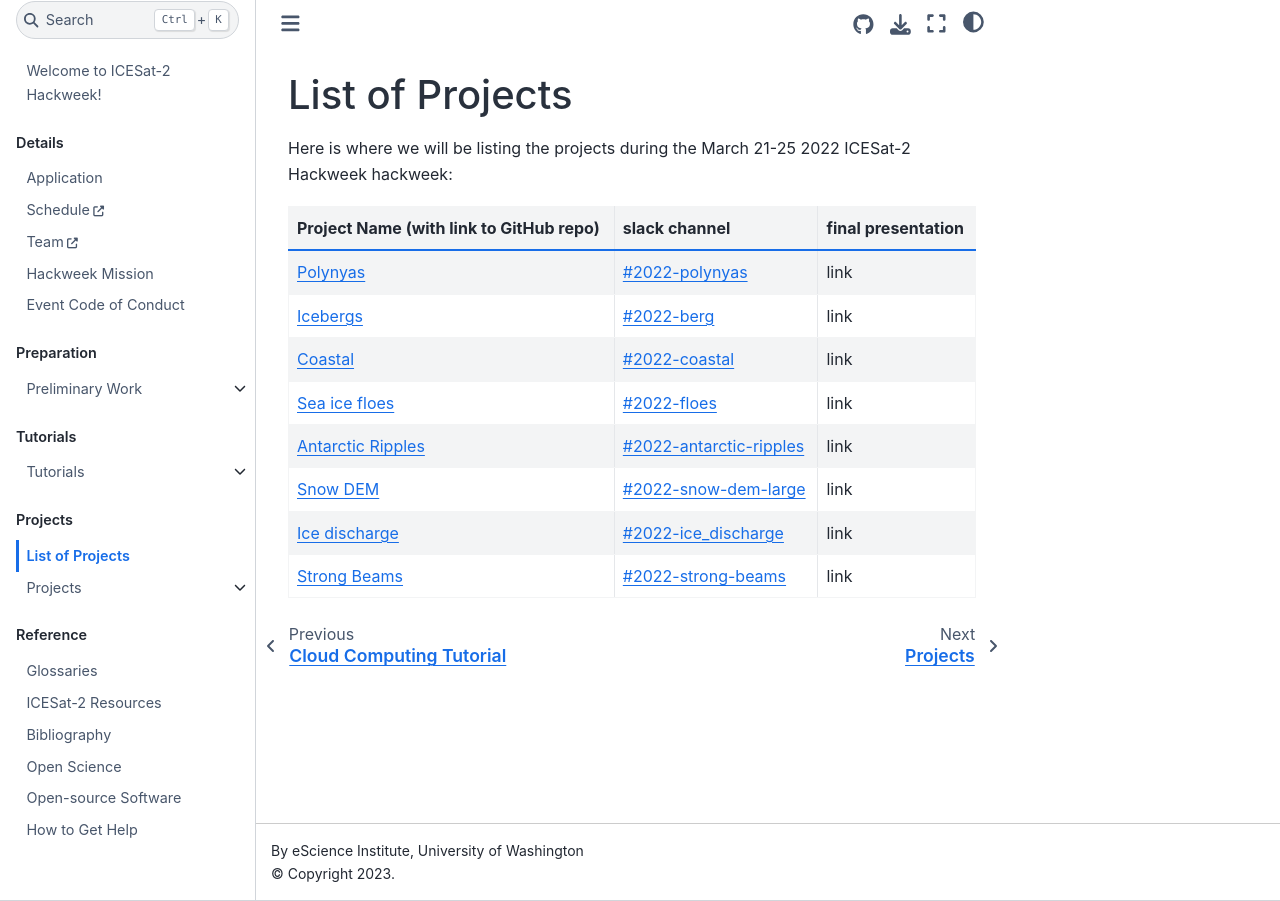
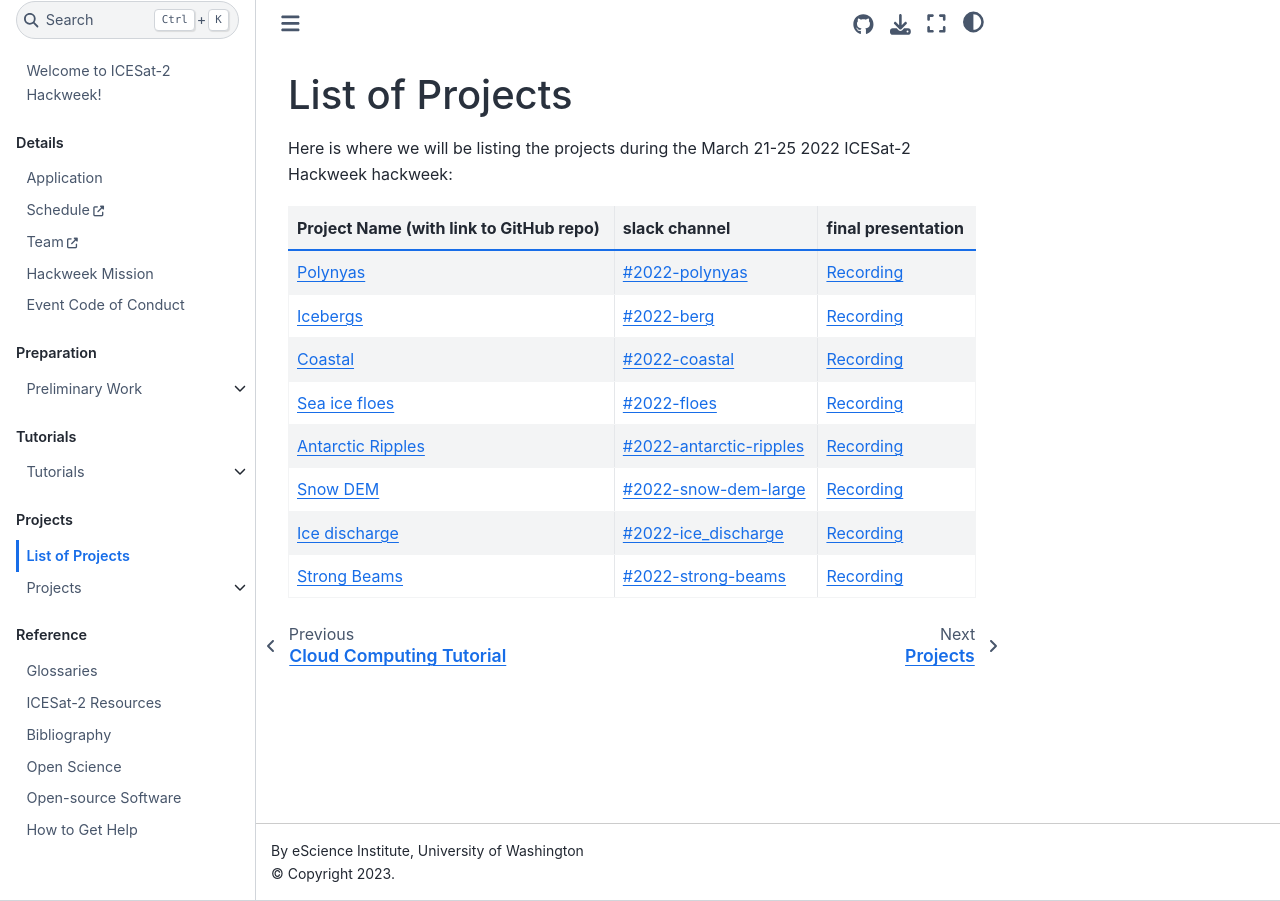
Before and after one commit to ICESAT-2HackWeek/website2022, a Jupyter Book: the page built from book/projects/list_of_projects.md, in a window 1280 px wide. Built offline with Jupyter Book 1.0.4 settings and Sphinx 7.4.7 and the Sphinx Book theme 1.1.4, drawn with Linux system fonts in a browser that asks for light colours; pages that are not in the unit, such as notebooks, are missing from menus.

Commit message:
add links to project presentations

```diff
--- a/book/projects/list_of_projects.md
+++ b/book/projects/list_of_projects.md
@@ -4,11 +4,11 @@ Here is where we will be listing the projects during the {{dates}} {{ hackweek }
 
 | Project Name (with link to GitHub repo) | slack channel | final presentation |
 |:--------|:--------|:-----|
-| [Polynyas](https://github.com/ICESAT-2HackWeek/Polynyas) | [#2022-polynyas](https://icesat2hackweek.slack.com/archives/C037TQSFUTV) | link  |
-| [Icebergs](https://github.com/ICESAT-2HackWeek/2022Berg) | [#2022-berg](https://icesat2hackweek.slack.com/archives/C037QUFHR29) | link |
-| [Coastal](https://github.com/ICESAT-2HackWeek/coastal_topobathy) | [#2022-coastal](https://icesat2hackweek.slack.com/archives/C037WNFB9JR) | link |
-| [Sea ice floes](https://github.com/ICESAT-2HackWeek/floes) | [#2022-floes](https://icesat2hackweek.slack.com/archives/C037TR80ZPU) | link  |
-| [Antarctic Ripples](https://github.com/ICESAT-2HackWeek/antarctic-ripples) | [#2022-antarctic-ripples](https://icesat2hackweek.slack.com/archives/C037X3AV9QD) | link  |
-| [Snow DEM](https://github.com/ICESAT-2HackWeek/2022-snow-dem-large) | [#2022-snow-dem-large](https://icesat2hackweek.slack.com/archives/C038322E39S) | link |
-| [Ice discharge](https://github.com/ICESAT-2HackWeek/ice-discharge) | [#2022-ice_discharge](https://icesat2hackweek.slack.com/archives/C038085CB8B) | link  |
-| [Strong Beams](https://github.com/ICESAT-2HackWeek/strong-beams) | [#2022-strong-beams](https://icesat2hackweek.slack.com/archives/C038Q9Z5VK2) | link  |
+| [Polynyas](https://github.com/ICESAT-2HackWeek/Polynyas) | [#2022-polynyas](https://icesat2hackweek.slack.com/archives/C037TQSFUTV) | [Recording](https://youtu.be/Q4zIR0-QoZ8)  |
+| [Icebergs](https://github.com/ICESAT-2HackWeek/2022Berg) | [#2022-berg](https://icesat2hackweek.slack.com/archives/C037QUFHR29) | [Recording](https://youtu.be/Ksb16tDkE6w) |
+| [Coastal](https://github.com/ICESAT-2HackWeek/coastal_topobathy) | [#2022-coastal](https://icesat2hackweek.slack.com/archives/C037WNFB9JR) | [Recording](https://youtu.be/p1pImbOxbx8) |
+| [Sea ice floes](https://github.com/ICESAT-2HackWeek/floes) | [#2022-floes](https://icesat2hackweek.slack.com/archives/C037TR80ZPU) | [Recording](https://youtu.be/J9G4znKPppc)  |
+| [Antarctic Ripples](https://github.com/ICESAT-2HackWeek/antarctic-ripples) | [#2022-antarctic-ripples](https://icesat2hackweek.slack.com/archives/C037X3AV9QD) | [Recording](https://youtu.be/7yumycD2egM)  |
+| [Snow DEM](https://github.com/ICESAT-2HackWeek/2022-snow-dem-large) | [#2022-snow-dem-large](https://icesat2hackweek.slack.com/archives/C038322E39S) | [Recording](https://youtu.be/y9oNeSo9ymY) |
+| [Ice discharge](https://github.com/ICESAT-2HackWeek/ice-discharge) | [#2022-ice_discharge](https://icesat2hackweek.slack.com/archives/C038085CB8B) | [Recording](https://youtu.be/7wLC-l_B754)  |
+| [Strong Beams](https://github.com/ICESAT-2HackWeek/strong-beams) | [#2022-strong-beams](https://icesat2hackweek.slack.com/archives/C038Q9Z5VK2) | [Recording](https://youtu.be/pLvF8q--hjY)  |
```
